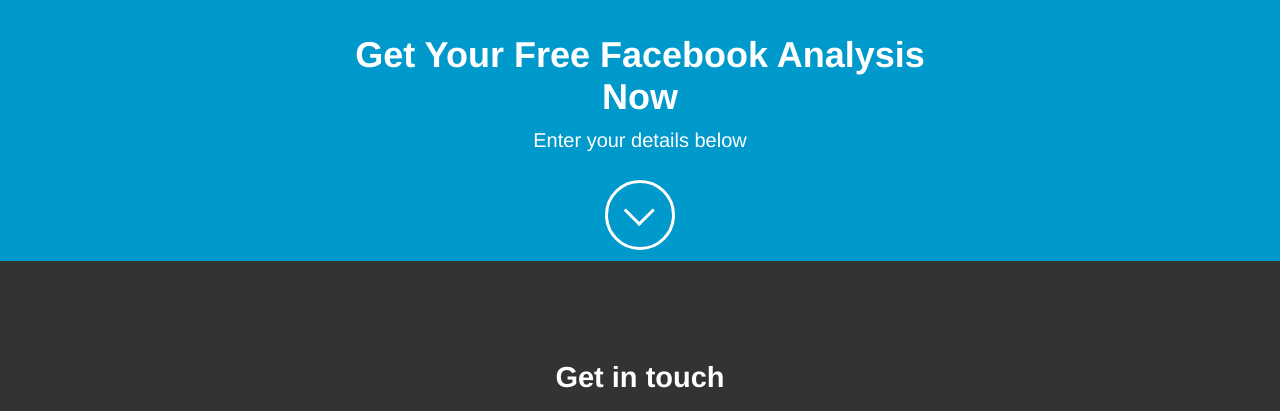
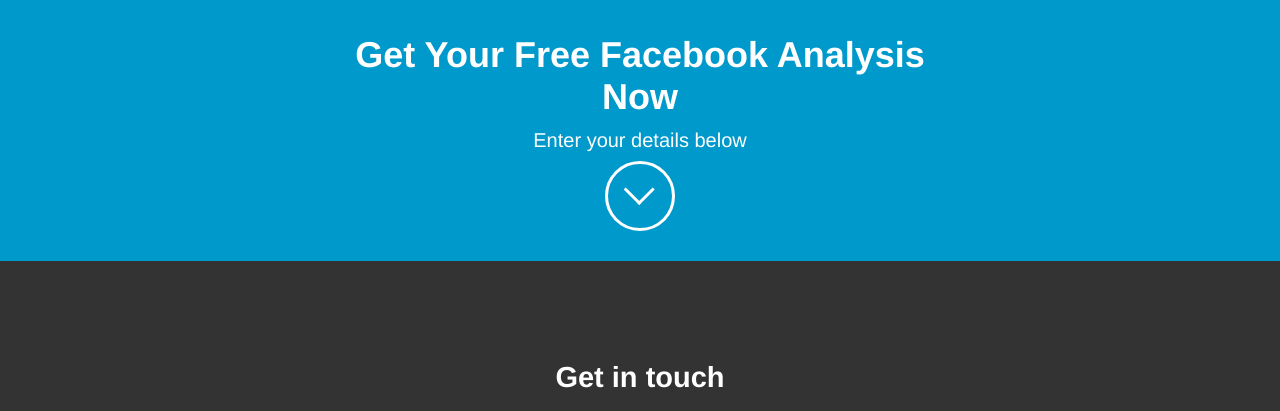
Before and after one commit to Crash2410/1Project, a plain HTML site: page index.html in a window 1280 px wide. Shown: the part 4100-4511 px from the top of the page. Drawn offline with nearby package versions, Linux system fonts and the light colour scheme.

Commit message:
Add files via upload

```diff
--- a/idenx.css
+++ b/idenx.css
@@ -663,8 +663,8 @@
 /*------------Стрелка------------*/
 .arrow {
   position: relative;
-  left: 23px;
-  top: 63px;
+  left: 20px;
+  top: 20px;
 }
 .arrow::before {
   content: "";
@@ -723,11 +723,7 @@
   width: 100%;
   margin: 0 auto;
 }
-.back-form {
-
-}
-.close-from {
-}
+
 .experts {
   width: 55%;
   margin: 0 auto;
--- a/index.html
+++ b/index.html
@@ -306,9 +306,8 @@
   <div class="menu3">
 
     <input id="go" type="checkbox"/>
-    <label for="go" class="go" >
-      <p class="arrow arrow--right"></p>
-      <p class="circle"></p>
+    <label for="go" class="go circle" >
+      <span class="arrow arrow--right"></span>
     </label>
 
     <div class="menu2">
```
